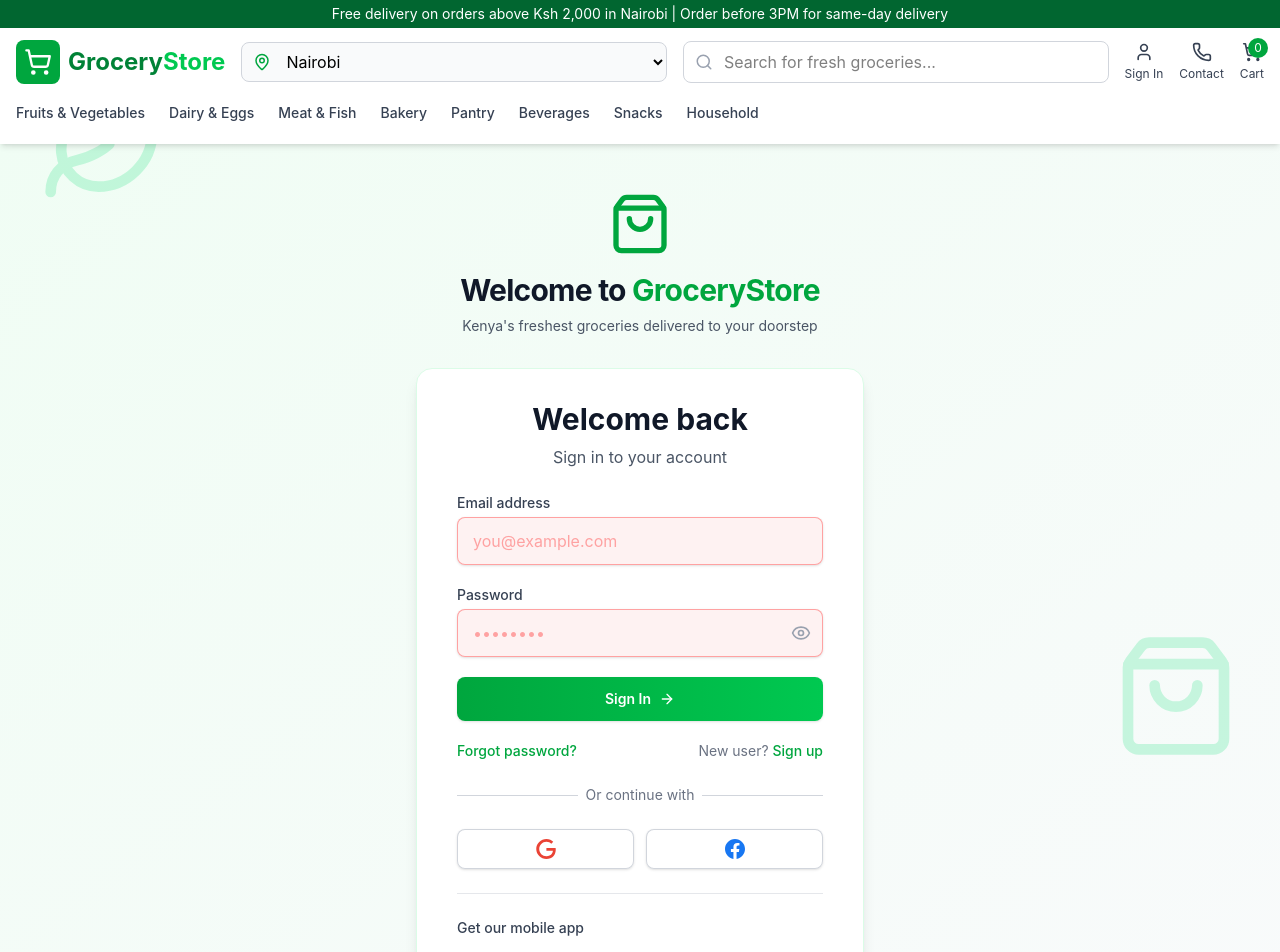
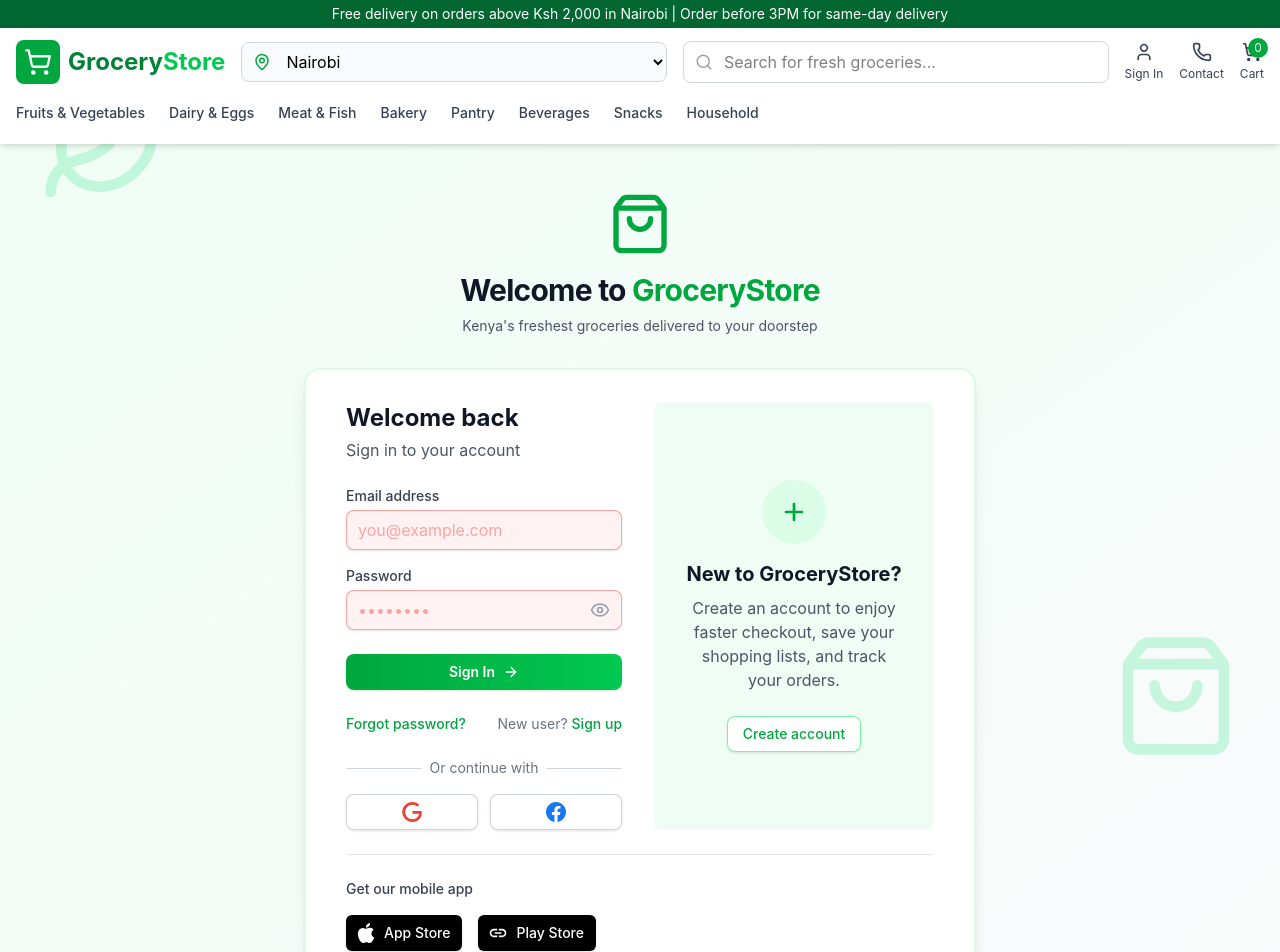
Before and after one commit to Pe-te-r/grocery-front-end, a React app: page /login in a window 1280 px wide. Shown: the top 952 px of the page. Built offline with nearby package versions, Linux system fonts and the light colour scheme; the HTML template or start-up script is replaced by a standard one.

Commit message:
better login page

```diff
--- a/src/components/AuthForm.tsx
+++ b/src/components/AuthForm.tsx
@@ -28,14 +28,16 @@
   })
 
   return (
-    <div className={`${mode === 'modal' ? 'w-full' : 'max-w-md mx-auto'} space-y-6`}>
-      {/* Header */}
-      <div className="text-center">
+    <div className={`${mode === 'page' ? 'w-full' : 'max-w-4xl mx-auto'}`}>
+      <div className="flex  flex-col md:flex-row gap-8">
+        {/* Left Column - Form */}
+        <div className="w-full md:w-1/2">
+          <div className="text-center md:text-left">
             <motion.h2
               initial={{ opacity: 0, y: -10 }}
               animate={{ opacity: 1, y: 0 }}
               transition={{ duration: 0.3 }}
-          className="text-3xl font-bold text-gray-900"
+              className="text-2xl font-bold text-gray-900"
             >
               Welcome back
             </motion.h2>
@@ -43,20 +45,19 @@
               initial={{ opacity: 0 }}
               animate={{ opacity: 1 }}
               transition={{ delay: 0.1, duration: 0.3 }}
-          className="mt-2 text-gray-600"
+              className="mt-1 text-gray-600"
             >
               Sign in to your account
             </motion.p>
           </div>
 
-      {/* Form */}
           <form
             onSubmit={(e) => {
               e.preventDefault()
               e.stopPropagation()
               form.handleSubmit()
             }}
-        className="space-y-5"
+            className="mt-6 space-y-4"
           >
             {/* Email Field */}
             <form.Field
@@ -79,7 +80,6 @@
                   <label htmlFor={field.name} className="block text-sm font-medium text-gray-700">
                     Email address
                   </label>
-              <div className="relative">
                   <input
                     id={field.name}
                     name={field.name}
@@ -87,15 +87,16 @@
                     onBlur={field.handleBlur}
                     onChange={(e) => field.handleChange(e.target.value)}
                     type="email"
-                  className={`block w-full rounded-lg border-0 py-3 px-4 shadow-sm ring-1 ring-inset focus:ring-2 focus:ring-inset ${field.state.meta.errors
+                    className={`block w-full rounded-lg border-0 py-2 px-3 shadow-sm ring-1 ring-inset focus:ring-2 focus:ring-inset ${field.state.meta.errors
                         ? 'text-red-900 ring-red-300 placeholder:text-red-300 focus:ring-red-500 bg-red-50'
                         : 'text-gray-900 ring-gray-300 placeholder:text-gray-400 focus:ring-green-600'
                       }`}
                     placeholder="you@example.com"
                   />
-              </div>
                   {field.state.meta.errors && (
-                <p className="mt-1 text-sm text-red-600 animate-pulse">{field.state.meta.errors.join(', ')}</p>
+                    <p className="mt-1 text-sm text-red-600 animate-pulse">
+                      {field.state.meta.errors.join(', ')}
+                    </p>
                   )}
                 </motion.div>
               )}
@@ -132,7 +133,7 @@
                       value={field.state.value}
                       onBlur={field.handleBlur}
                       onChange={(e) => field.handleChange(e.target.value)}
-                  className={`block w-full rounded-lg border-0 py-3 px-4 shadow-sm ring-1 ring-inset focus:ring-2 focus:ring-inset pr-10 ${field.state.meta.errors
+                      className={`block w-full rounded-lg border-0 py-2 px-3 shadow-sm ring-1 ring-inset focus:ring-2 focus:ring-inset pr-10 ${field.state.meta.errors
                           ? 'text-red-900 ring-red-300 placeholder:text-red-300 focus:ring-red-500 bg-red-50'
                           : 'text-gray-900 ring-gray-300 placeholder:text-gray-400 focus:ring-green-600'
                         }`}
@@ -151,7 +152,9 @@
                     </button>
                   </div>
                   {field.state.meta.errors && (
-                <p className="mt-1 text-sm text-red-600 animate-pulse">{field.state.meta.errors.join(', ')}</p>
+                    <p className="mt-1 text-sm text-red-600 animate-pulse">
+                      {field.state.meta.errors.join(', ')}
+                    </p>
                   )}
                 </motion.div>
               )}
@@ -166,14 +169,15 @@
                   initial={{ opacity: 0, y: 10 }}
                   animate={{ opacity: 1, y: 0 }}
                   transition={{ delay: 0.4 }}
+                  className="pt-2"
                 >
                   <button
                     type="submit"
                     disabled={!canSubmit || isSubmitting}
-                className={`flex w-full justify-center items-center rounded-lg px-4 py-3 text-sm font-semibold text-white shadow-sm transition-all duration-200 ${isSubmitting
+                    className={`flex w-full justify-center items-center rounded-lg px-4 py-2 text-sm font-semibold text-white shadow-sm transition-all duration-200 ${isSubmitting
                         ? 'bg-green-700'
                         : 'bg-gradient-to-r from-green-600 to-green-500 hover:from-green-700 hover:to-green-600 hover:shadow-md'
-                  } focus-visible:outline  focus-visible:outline-offset-2 focus-visible:outline-green-600`}
+                      } focus-visible:outline focus-visible:outline-offset-2 focus-visible:outline-green-600`}
                   >
                     {isSubmitting ? (
                       <span className="flex items-center">
@@ -198,7 +202,7 @@
               initial={{ opacity: 0 }}
               animate={{ opacity: 1 }}
               transition={{ delay: 0.5 }}
-          className="flex items-center justify-between text-sm"
+              className="flex items-center justify-between text-sm pt-2"
             >
               <Link
                 to="/forgot-password"
@@ -218,7 +222,7 @@
             </motion.div>
           </form>
 
-      {/* Optional Social Login */}
+          {/* Social Login */}
           <motion.div
             initial={{ opacity: 0 }}
             animate={{ opacity: 1 }}
@@ -234,10 +238,10 @@
               </div>
             </div>
 
-        <div className="mt-6 grid grid-cols-2 gap-3">
+            <div className="mt-4 grid grid-cols-2 gap-3">
               <a
                 href="#"
-            className="inline-flex w-full justify-center rounded-lg bg-white px-4 py-2.5 text-gray-500 shadow-sm ring-1 ring-inset ring-gray-300 hover:bg-gray-50 focus:outline-offset-0"
+                className="inline-flex w-full justify-center rounded-lg bg-white px-3 py-2 text-gray-500 shadow-sm ring-1 ring-inset ring-gray-300 hover:bg-gray-50 focus:outline-offset-0"
               >
                 <span className="sr-only">Sign in with Google</span>
                 <svg className="h-5 w-5" aria-hidden="true" viewBox="0 0 24 24">
@@ -247,7 +251,7 @@
 
               <a
                 href="#"
-            className="inline-flex w-full justify-center rounded-lg bg-white px-4 py-2.5 text-gray-500 shadow-sm ring-1 ring-inset ring-gray-300 hover:bg-gray-50 focus:outline-offset-0"
+                className="inline-flex w-full justify-center rounded-lg bg-white px-3 py-2 text-gray-500 shadow-sm ring-1 ring-inset ring-gray-300 hover:bg-gray-50 focus:outline-offset-0"
               >
                 <span className="sr-only">Sign in with Facebook</span>
                 <svg className="h-5 w-5" aria-hidden="true" fill="#1877F2" viewBox="0 0 20 20">
@@ -257,5 +261,28 @@
             </div>
           </motion.div>
         </div>
+
+        {/* Right Column - Additional Info */}
+        <div className="hidden md:flex md:w-1/2 flex-col justify-center bg-green-50 rounded-lg p-8">
+          <div className="text-center">
+            <div className="mx-auto h-16 w-16 bg-green-100 rounded-full flex items-center justify-center mb-4">
+              <svg className="h-8 w-8 text-green-600" fill="none" viewBox="0 0 24 24" stroke="currentColor">
+                <path strokeLinecap="round" strokeLinejoin="round" strokeWidth={2} d="M12 6v6m0 0v6m0-6h6m-6 0H6" />
+              </svg>
+            </div>
+            <h3 className="text-xl font-bold text-gray-900 mb-2">New to GroceryStore?</h3>
+            <p className="text-gray-600 mb-6">
+              Create an account to enjoy faster checkout, save your shopping lists, and track your orders.
+            </p>
+            <Link
+              to="/register"
+              className="inline-flex items-center justify-center rounded-lg bg-white px-4 py-2 text-sm font-medium text-green-600 shadow-sm ring-1 ring-inset ring-green-300 hover:bg-green-50 transition-colors"
+            >
+              Create account
+            </Link>
+          </div>
+        </div>
+      </div>
+    </div>
   )
 }
--- a/src/routes/(auth)/login.tsx
+++ b/src/routes/(auth)/login.tsx
@@ -29,7 +29,7 @@
           initial={{ opacity: 0, y: -20 }}
           animate={{ opacity: 1, y: 0 }}
           transition={{ duration: 0.5 }}
-          className="sm:mx-auto sm:w-full sm:max-w-md text-center"
+          className="sm:mx-auto sm:w-full md:w-full sm:max-w-md text-center"
         >
           <ShoppingBag className="mx-auto h-16 w-16 text-green-600" />
           <h2 className="mt-4 text-center text-3xl font-bold tracking-tight text-gray-900">
@@ -45,9 +45,10 @@
           initial={{ opacity: 0, scale: 0.95 }}
           animate={{ opacity: 1, scale: 1 }}
           transition={{ delay: 0.2, duration: 0.5 }}
-          className="mt-8 sm:mx-auto sm:w-full sm:max-w-md"
+          className="mt-8 mx-auto w-full sm:w-[100%] lg:w-[70%] max-w-2xl"
         >
-          <div className="bg-white py-8 px-6 shadow-lg rounded-2xl sm:px-10 border border-green-100">
+
+          <div className="bg-white py-8 px-6  shadow-lg rounded-2xl sm:px-10 border-2 border-green-100">
             {/* Main Auth Form */}
             <AuthForm
               mode="page"
```
Lines whose indentation alone changed are shown as unchanged.
